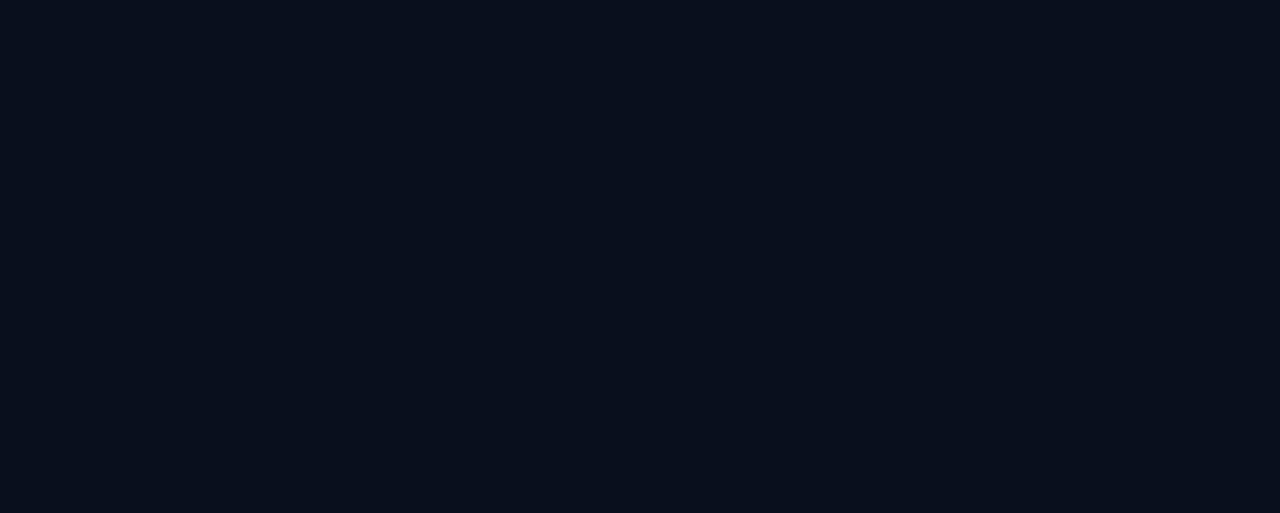
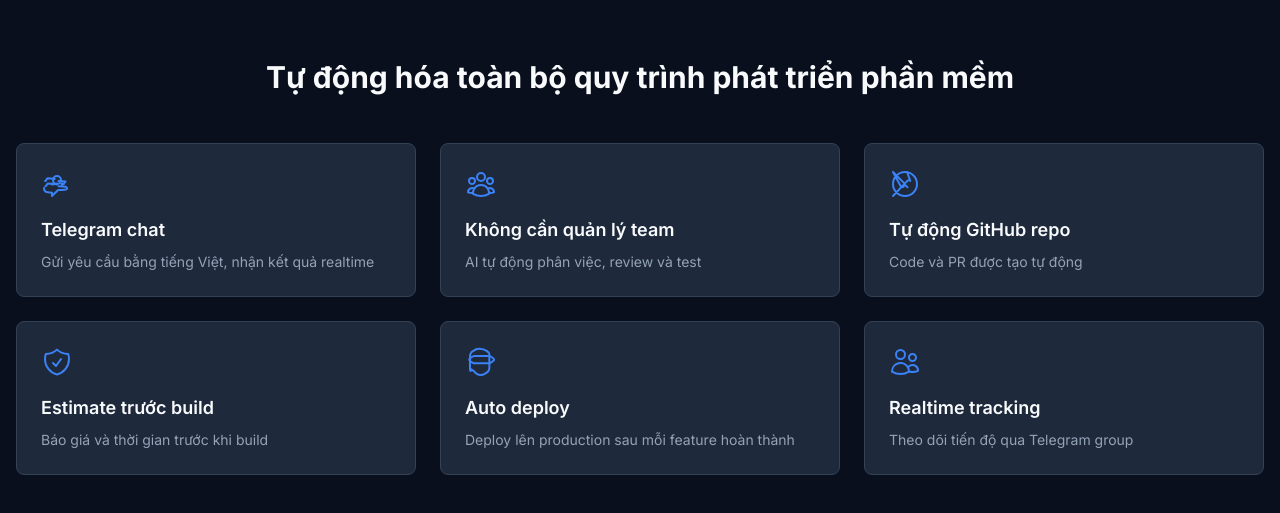
Before and after one commit to wisbidev/project-4cca50d4, a Next.js app in the folder frontend/: page / in a window 1280 px wide. Shown: the part 1621-2134 px from the top of the page. Before the commit the page ends 1600 px from the top, so only its background shows below. Built offline with nearby package versions, Linux system fonts and the light colour scheme.

Commit message:
chore: Add Features component to page

```diff
--- a/frontend/app/page.tsx
+++ b/frontend/app/page.tsx
@@ -1,4 +1,5 @@
 import HeroSection from "@/components/HeroSection";
+import Features from "@/components/Features";
 
 export default function Home() {
   return (
@@ -11,6 +12,7 @@ export default function Home() {
           </h2>
         </div>
       </section>
+      <Features />
     </main>
   );
 }
```
